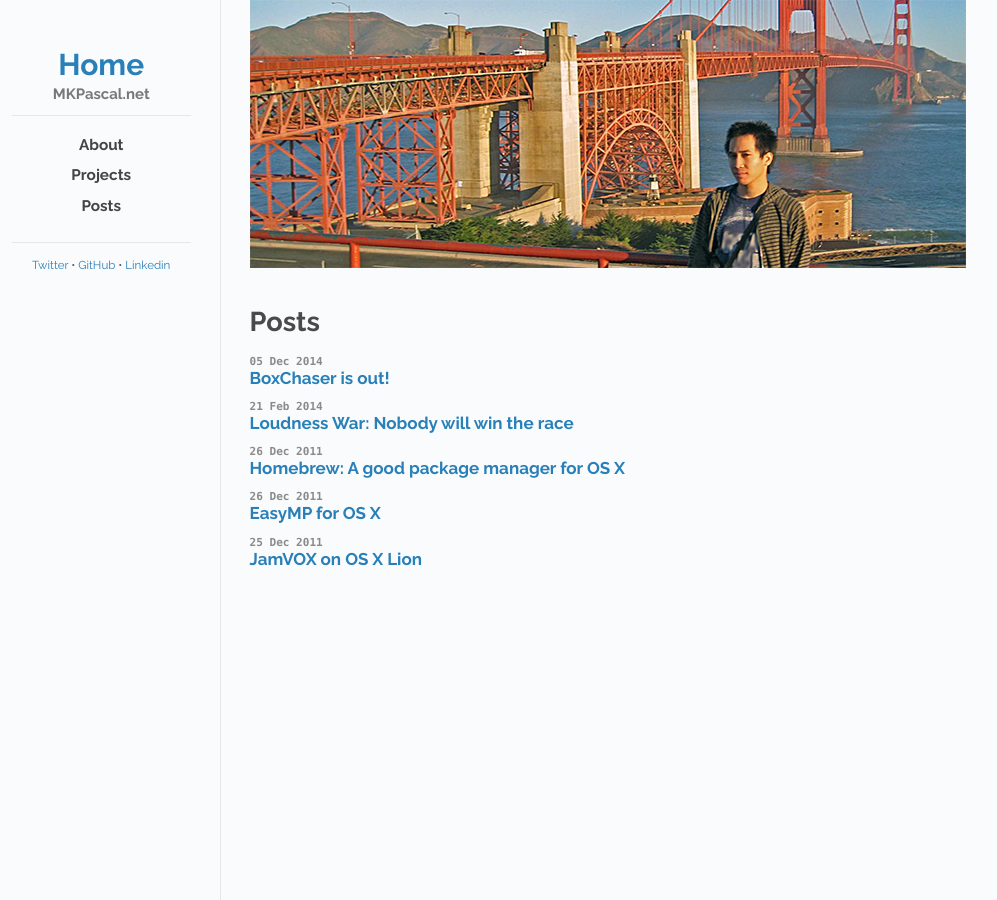
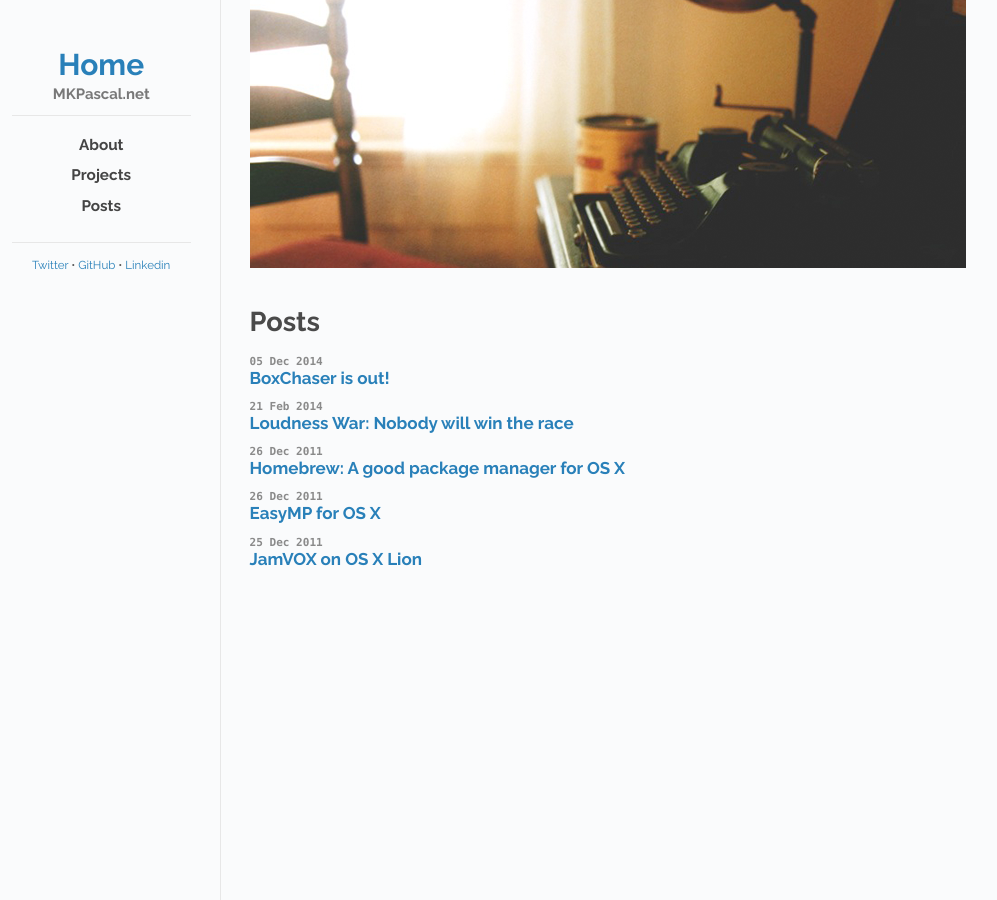
Before and after one commit to mkpascal/mkpascal.github.io, a Jekyll site: the page built from posts.html, in a window 1280 px wide. Shown: the whole page, without its empty margins (138-1135 px from the left). Built offline with Jekyll 4.4.1, drawn with Linux system fonts in a browser that asks for light colours.

Commit message:
update cover

```diff
--- a/posts.html
+++ b/posts.html
@@ -9,7 +9,7 @@ permalink: /posts/
   </div>
 
   <div id="cover-photo-container">
-    <img id="cover-photo" src="/images/sf_cover.png">
+    <img id="cover-photo" src="/images/post_cover.png">
   </div>
 
 <h1 class="posts-h1">Posts</h1>
```
Also changed, not shown: images/post_cover.png (added).
